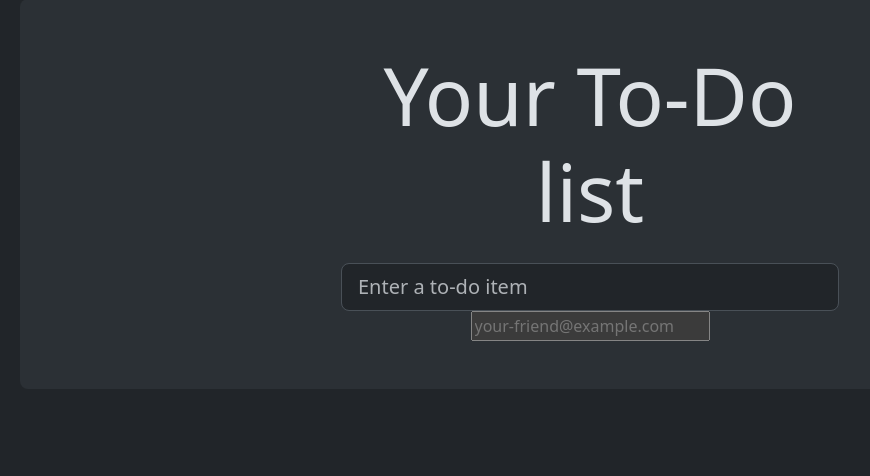
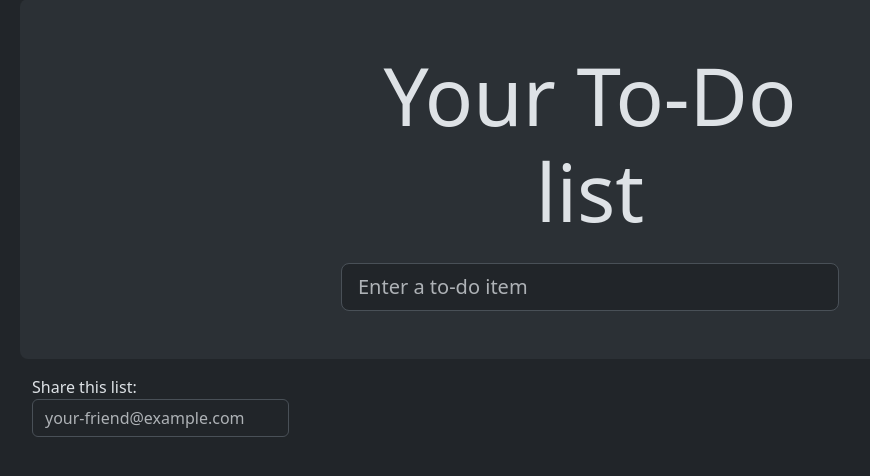
Before and after one commit to alarthast/testing-goat, a Django app: template src/lists/templates/list.html in a window 1280 px wide. Shown: the part 57-533 px from the top of the page, without its empty margins (50-920 px from the left). Run offline with Django 5.2, Linux system fonts and the light colour scheme; the template is opened without the code that fills it: values that come from a table or form of the project are taken from there, others are empty; some libraries are stand-ins or nearby versions.

Commit message:
Show sharing in `list.html`

```diff
--- a/src/lists/templates/list.html
+++ b/src/lists/templates/list.html
@@ -5,14 +5,6 @@
 {% block extra_header %}
   {% url 'view_list' list.id as form_action %}
   {% include "form.html" with form=form form_action=form_action %}
-  <div class="share-input-group">
-    <input
-      id="id_sharee_input"
-      name="sharee"
-      placeholder="your-friend@example.com"
-    />
-    {% csrf_token %}
-  </div>
 {% endblock %}
 
 {% block content %}
@@ -27,6 +19,23 @@
     </table>
   </div>
 </div>
+<div class="row">
+  <div>
+    Share this list:
+    <div class="input-group">
+      <form method="POST" action="{% url 'share_list' list.id %}">
+        <input id="id_sharee_input" name="sharee" class="form-control" placeholder="your-friend@example.com" />
+        {% csrf_token %}
+    </div>
+    <ul>
+      {% for sharee in list.shared_with.all %}
+      <li class="list-sharee">
+        {{ sharee.email }}
+      </li>
+      {% endfor %}
+    </ul>
+  </div>
+</div>
 {% endblock %}
 
 {% block scripts %}
```
